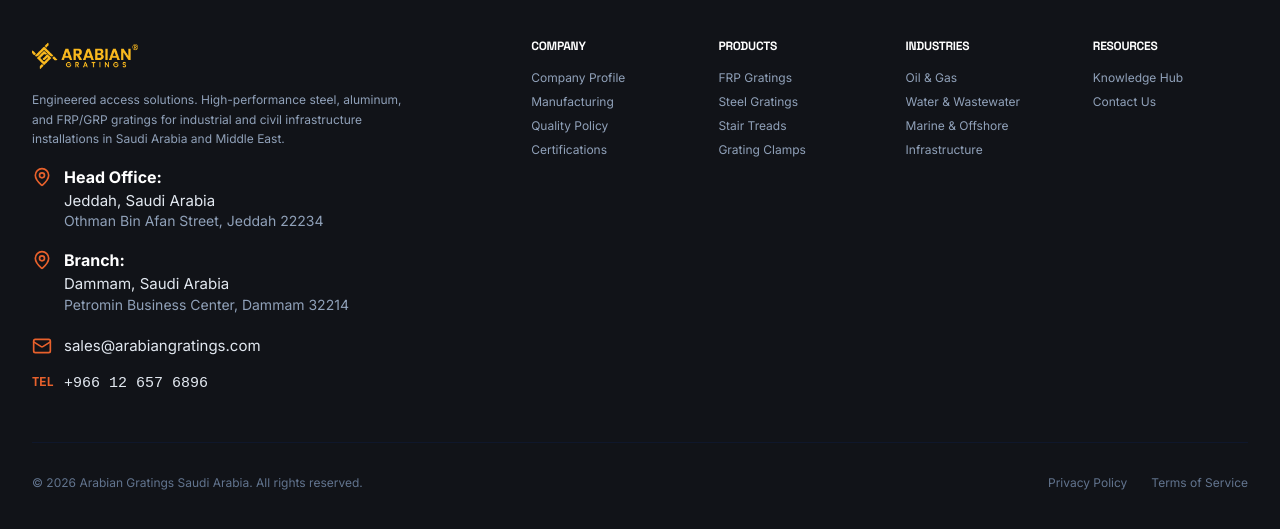
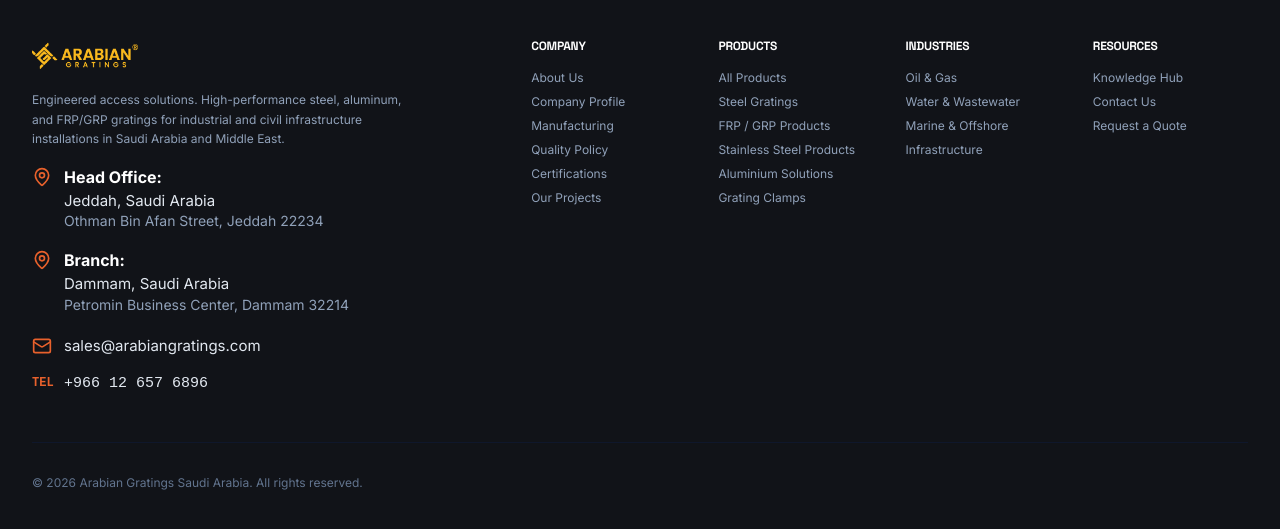
Before and after one commit to WORKVJ/Arabian, a Next.js app in the folder frontend/: page / in a window 1280 px wide. Shown: the part 8573-9102 px from the top of the page. Built offline with nearby package versions, Linux system fonts and the light colour scheme; no server answers.

Commit message:
fix(footer): remove privacy/terms links, add working about and product backlinks

```diff
--- a/frontend/next.config.ts
+++ b/frontend/next.config.ts
@@ -71,6 +71,26 @@
         permanent: true,
       },
       {
+        source: "/about/company",
+        destination: "/about#company",
+        permanent: true,
+      },
+      {
+        source: "/about/manufacturing",
+        destination: "/about#manufacturing",
+        permanent: true,
+      },
+      {
+        source: "/about/quality",
+        destination: "/about#quality",
+        permanent: true,
+      },
+      {
+        source: "/about/certifications",
+        destination: "/about#certifications",
+        permanent: true,
+      },
+      {
         source: "/service",
         destination: "/services",
         permanent: true,
--- a/frontend/src/app/about/page.tsx
+++ b/frontend/src/app/about/page.tsx
@@ -15,7 +15,7 @@
   return (
     <div className="bg-white min-h-screen">
       {/* Editorial Hero with General Manager Showcase */}
-      <section className="pt-28 pb-16 border-b border-[#D9DDE1] relative overflow-hidden bg-[#FBFBFB]">
+      <section id="company" className="pt-28 pb-16 border-b border-[#D9DDE1] relative overflow-hidden bg-[#FBFBFB]">
         <div
           className="absolute inset-0 opacity-[0.04]"
           style={{
@@ -107,7 +107,7 @@
       </section>
 
       {/* Corporate Pillars */}
-      <section className="max-w-[1600px] mx-auto px-4 sm:px-6 lg:px-8 py-20">
+      <section id="quality" className="max-w-[1600px] mx-auto px-4 sm:px-6 lg:px-8 py-20">
         <div className="grid grid-cols-1 md:grid-cols-2 lg:grid-cols-4 gap-8">
           {[
             {
@@ -147,7 +147,7 @@
       </section>
 
       {/* Editorial Content Block with Real Plant Image */}
-      <section className="border-t border-[#D9DDE1] py-20 bg-[#F7F8F9]">
+      <section id="manufacturing" className="border-t border-[#D9DDE1] py-20 bg-[#F7F8F9]">
         <div className="max-w-[1600px] mx-auto px-4 sm:px-6 lg:px-8">
           <div className="grid grid-cols-1 lg:grid-cols-12 gap-12 items-center">
             <div className="lg:col-span-6 space-y-6">
@@ -206,7 +206,7 @@
       </section>
 
       {/* Real Operations & Verification Gallery */}
-      <section className="py-24 max-w-[1600px] mx-auto px-4 sm:px-6 lg:px-8 border-t border-[#D9DDE1]">
+      <section id="certifications" className="py-24 max-w-[1600px] mx-auto px-4 sm:px-6 lg:px-8 border-t border-[#D9DDE1]">
         <div className="mb-14">
           <Reveal direction="up" delay={0.05}>
             <span className="text-[9px] font-mono text-[#E8612C] tracking-widest uppercase block mb-3">
--- a/frontend/src/components/layout/Footer.tsx
+++ b/frontend/src/components/layout/Footer.tsx
@@ -4,26 +4,31 @@
 
 const footerLinks = {
   company: [
-    { name: 'Company Profile', href: '/about/company' },
-    { name: 'Manufacturing', href: '/about/manufacturing' },
-    { name: 'Quality Policy', href: '/about/quality' },
-    { name: 'Certifications', href: '/about/certifications' },
+    { name: 'About Us', href: '/about' },
+    { name: 'Company Profile', href: '/about#company' },
+    { name: 'Manufacturing', href: '/about#manufacturing' },
+    { name: 'Quality Policy', href: '/about#quality' },
+    { name: 'Certifications', href: '/about#certifications' },
+    { name: 'Our Projects', href: '/projects' },
   ],
   products: [
-    { name: 'FRP Gratings', href: '/products' },
-    { name: 'Steel Gratings', href: '/products' },
-    { name: 'Stair Treads', href: '/products' },
-    { name: 'Grating Clamps', href: '/products' },
+    { name: 'All Products', href: '/products' },
+    { name: 'Steel Gratings', href: '/products/steel-gratings' },
+    { name: 'FRP / GRP Products', href: '/products/frp-grp-products' },
+    { name: 'Stainless Steel Products', href: '/products/stainless-steel-products' },
+    { name: 'Aluminium Solutions', href: '/products/aluminium' },
+    { name: 'Grating Clamps', href: '/products/ss-gi-grating-clamps' },
   ],
   industries: [
-    { name: 'Oil & Gas', href: '/industries' },
-    { name: 'Water & Wastewater', href: '/industries' },
-    { name: 'Marine & Offshore', href: '/industries' },
-    { name: 'Infrastructure', href: '/industries' },
+    { name: 'Oil & Gas', href: '/industries/oil-gas' },
+    { name: 'Water & Wastewater', href: '/industries/water-treatment' },
+    { name: 'Marine & Offshore', href: '/industries/marine-offshore' },
+    { name: 'Infrastructure', href: '/industries/infrastructure' },
   ],
   resources: [
     { name: 'Knowledge Hub', href: '/blog' },
     { name: 'Contact Us', href: '/contact' },
+    { name: 'Request a Quote', href: '/quote' },
   ]
 };
 
@@ -137,15 +142,11 @@
 
         </div>
 
-        {/* Copyright & Legal Bar */}
+        {/* Copyright Bar */}
         <div className="mt-12 pt-8 border-t border-slate-900 flex flex-col sm:flex-row items-center justify-between text-xs text-slate-500">
-          <p className="mb-4 sm:mb-0">
+          <p>
             &copy; {currentYear} Arabian Gratings Saudi Arabia. All rights reserved.
           </p>
-          <div className="flex space-x-6">
-            <Link href="/privacy-policy" className="hover:text-slate-400">Privacy Policy</Link>
-            <Link href="/terms-of-service" className="hover:text-slate-400">Terms of Service</Link>
-          </div>
         </div>
 
       </div>
```
